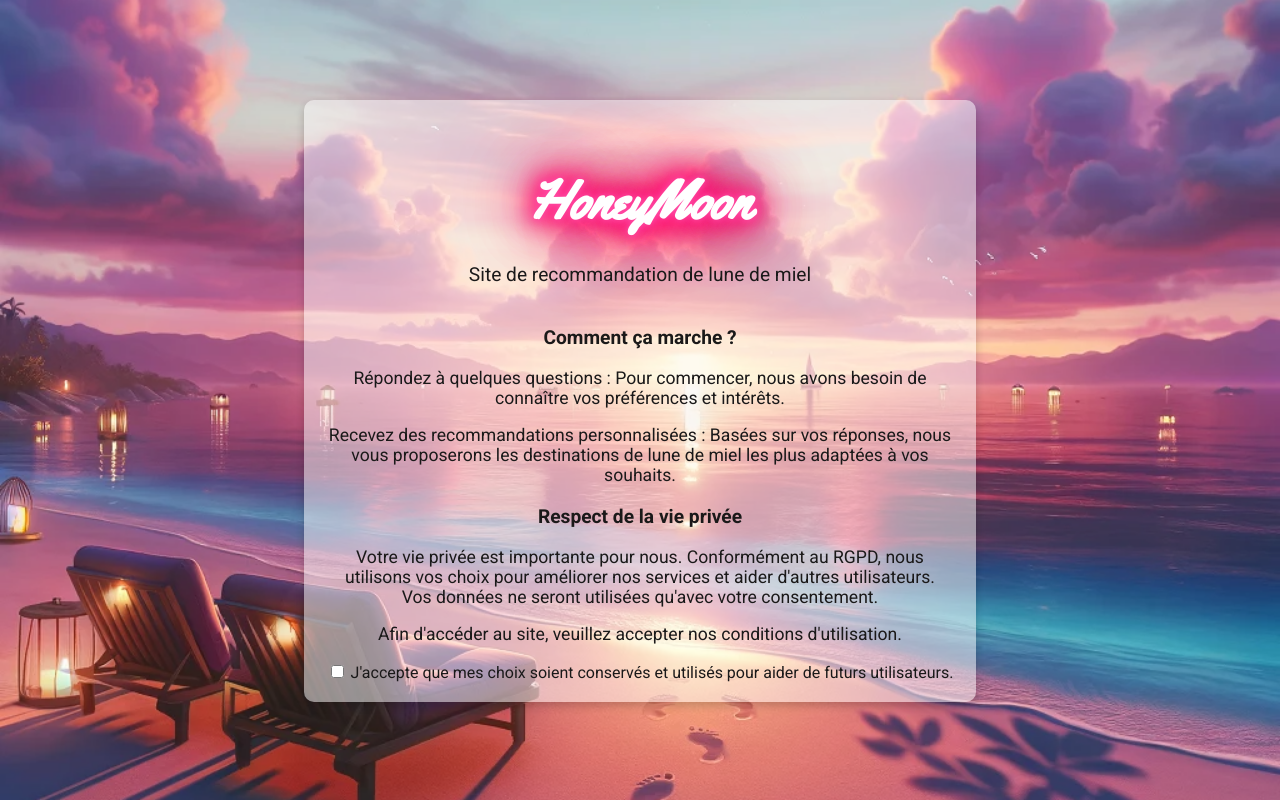
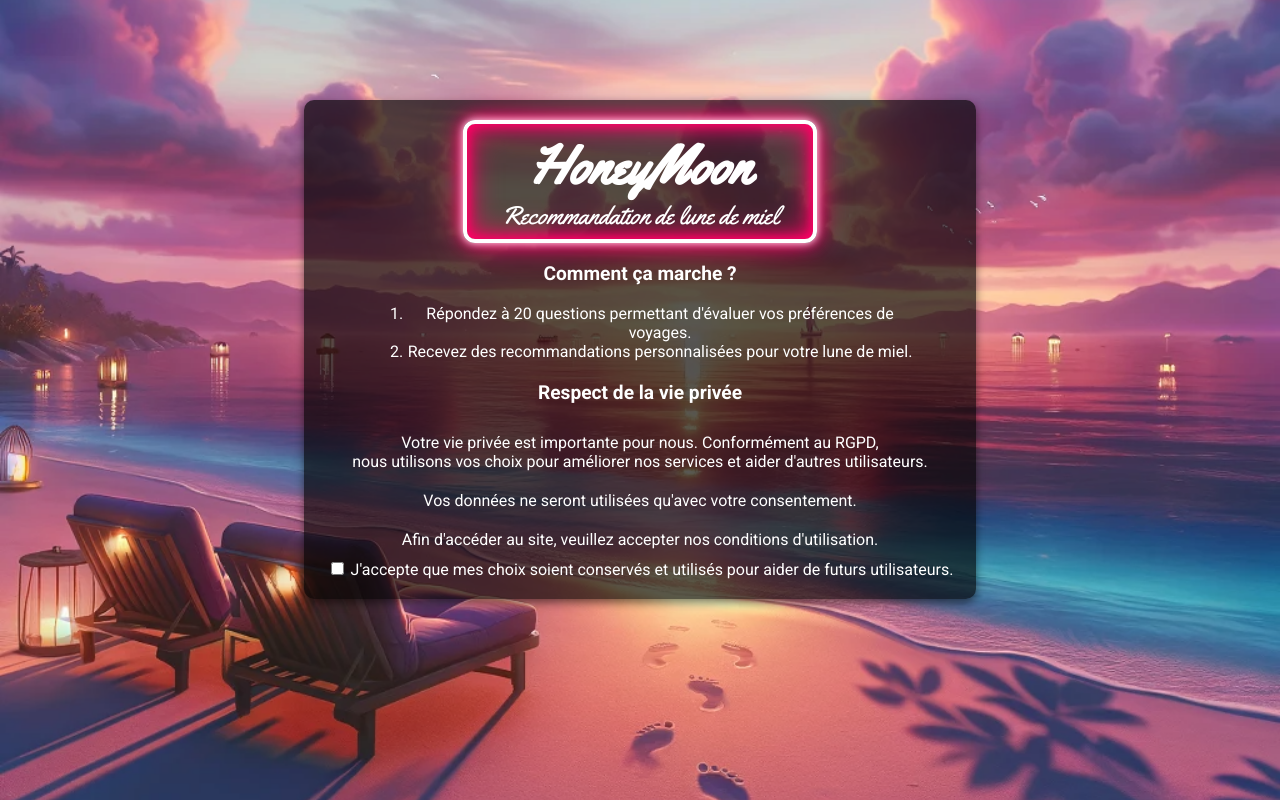
Before and after one commit to GaRyFoYDev/honeymoon, a PHP site: page / in a window 1280 px wide. Run offline with PHP 8.4, Linux system fonts and the light colour scheme.

Commit message:
mise en forme du formulaire terminée

```diff
--- a/form.php
+++ b/form.php
@@ -1,5 +1,5 @@
 <!DOCTYPE html>
-<html lang="en">
+<html lang="fr">
 
 <head>
     <meta charset="UTF-8">
--- a/index.php
+++ b/index.php
@@ -12,20 +12,19 @@
 
 <body>
     <div class="welcome-message">
-        <h2 id='honey'>HoneyMoon</h2>
-        <h3 id="welcome">Site de recommandation de lune de miel</h3>
+        <div id=neon>
+            <h2 id='honey'>HoneyMoon</h2>
+            <h3 id="welcome">Recommandation de lune de miel</h3>
+        </div>
         <h3>Comment ça marche ?</h3>
-        <p>Répondez à quelques questions : Pour commencer, nous avons besoin de connaître vos préférences
-            et
-            intérêts.</p>
-        <p>Recevez des recommandations personnalisées : Basées sur vos réponses, nous vous proposerons les
-            destinations de lune de miel les plus adaptées à vos souhaits.</p>
-
+        <ol>
+            <li>Répondez à 20 questions permettant d'évaluer vos préférences de voyages.</li>
+            <li>Recevez des recommandations personnalisées pour votre lune de miel.</li>
+        </ol>
         <h3>Respect de la vie privée</h3>
-        <p>Votre vie privée est importante pour nous. Conformément au RGPD, nous utilisons vos choix pour améliorer
-            nos
-            services et aider d'autres utilisateurs.</br>
-            Vos données ne seront utilisées qu'avec votre consentement.
+        <p>Votre vie privée est importante pour nous. Conformément au RGPD,<br>
+            nous utilisons vos choix pour améliorer nos services et aider d'autres utilisateurs.</p>
+        <p>Vos données ne seront utilisées qu'avec votre consentement.
         </p>
         <p>Afin d'accéder au site, veuillez accepter nos conditions d'utilisation.</p>
         <label>
--- a/styles/index.css
+++ b/styles/index.css
@@ -9,6 +9,8 @@ body {
     background-position: center;
 }
 
+
+
 label {
     cursor: pointer;
 }
@@ -19,25 +21,37 @@ label:hover {
 }
 
 #welcome {
-    margin-top: -20px;
+    font-family: 'Yellowtail', cursive;
+    margin-top: -5px;
     margin-bottom: 40px;
     font-weight: 400;
+    font-size: 1.6rem;
 }
 
 .welcome-message {
-    background-color: rgba(255, 255, 255, 0.5);
-    color: #1a1919;
+    display: flex;
+    flex-direction: column;
+    justify-content: center;
+    background-color: rgba(0, 0, 0, 0.65);
+    color: #fff;
     text-align: center;
     border-radius: 10px;
     padding: 20px;
     width: 50%;
     margin: auto;
     margin-top: 100px;
-    box-shadow: 0 4px 8px rgba(0, 0, 0, 0.2);
+    box-shadow: 0 4px 8px rgba(0, 0, 0, 0.5);
+}
+
+ol {
+    width: 80%;
+    margin: auto;
 }
 
 .welcome-message p {
-    font-size: 1.1em;
+    font-size: 1rem;
+    margin-top: 10px;
+    margin-bottom: 10px;
 }
 
 @keyframes heartbeat {
@@ -63,7 +77,7 @@ label:hover {
 }
 
 h3 {
-    font-size: 1.2em;
+    font-size: 1.2rem;
 }
 
 
@@ -92,40 +106,33 @@ h3 {
     color: #ffffff;
     font-size: 54px;
     text-align: center;
-    text-shadow:
-        0 0 10px #ff4da6,
-        0 0 20px #ff4da6,
-        0 0 30px #ff0066,
-        0 0 40px #ff0066,
-        0 0 70px #ff0066,
-        0 0 80px #ff0066,
-        0 0 100px #ff0066,
-        0 0 150px #ff0066;
-    animation: neon-animation 1.5s ease-in-out infinite alternate;
-}
+    margin-bottom: 0px;
 
-@keyframes neon-animation {
-    from {
-        text-shadow:
-            0 0 5px #ff4da6,
-            0 0 10px #ff4da6,
-            0 0 15px #ff0066,
-            0 0 20px #ff0066,
-            0 0 35px #ff0066,
-            0 0 40px #ff0066,
-            0 0 50px #ff0066,
-            0 0 75px #ff0066;
     }
 
-    to {
-        text-shadow:
-            0 0 10px #ff4da6,
-            0 0 20px #ff4da6,
-            0 0 30px #ff0066,
-            0 0 40px #ff0066,
-            0 0 70px #ff0066,
-            0 0 80px #ff0066,
-            0 0 100px #ff0066,
-            0 0 150px #ff0066;
+
+
+
+
+
+
+#neon {
+    display: flex;
+    flex-direction: column;
+    justify-content: center;
+    align-items: center;
+    width: 50%;
+    margin: auto;
+    padding: 15px;
+    padding-bottom: 20px;
+    height: 80px;
+    border: 4px solid #fff;
+    border-radius: 12px;
+    box-shadow:
+        0 0 8px #fff,
+        inset 0 0 8px #ff0066,
+        0 0 16px #ff0066,
+        inset 0 0 16px #ff0066,
+        0 0 32px #ff0066,
+        inset 0 0 32px #ff0066;
     }
-}
```
Also changed, not shown: js_scripts/form.js (+24 -3 lines), recommandation.php (+23 -2 lines), styles/form.css (+13 -7 lines), honeymoon.db, styles/recommandations.css (added), 5 other files.
